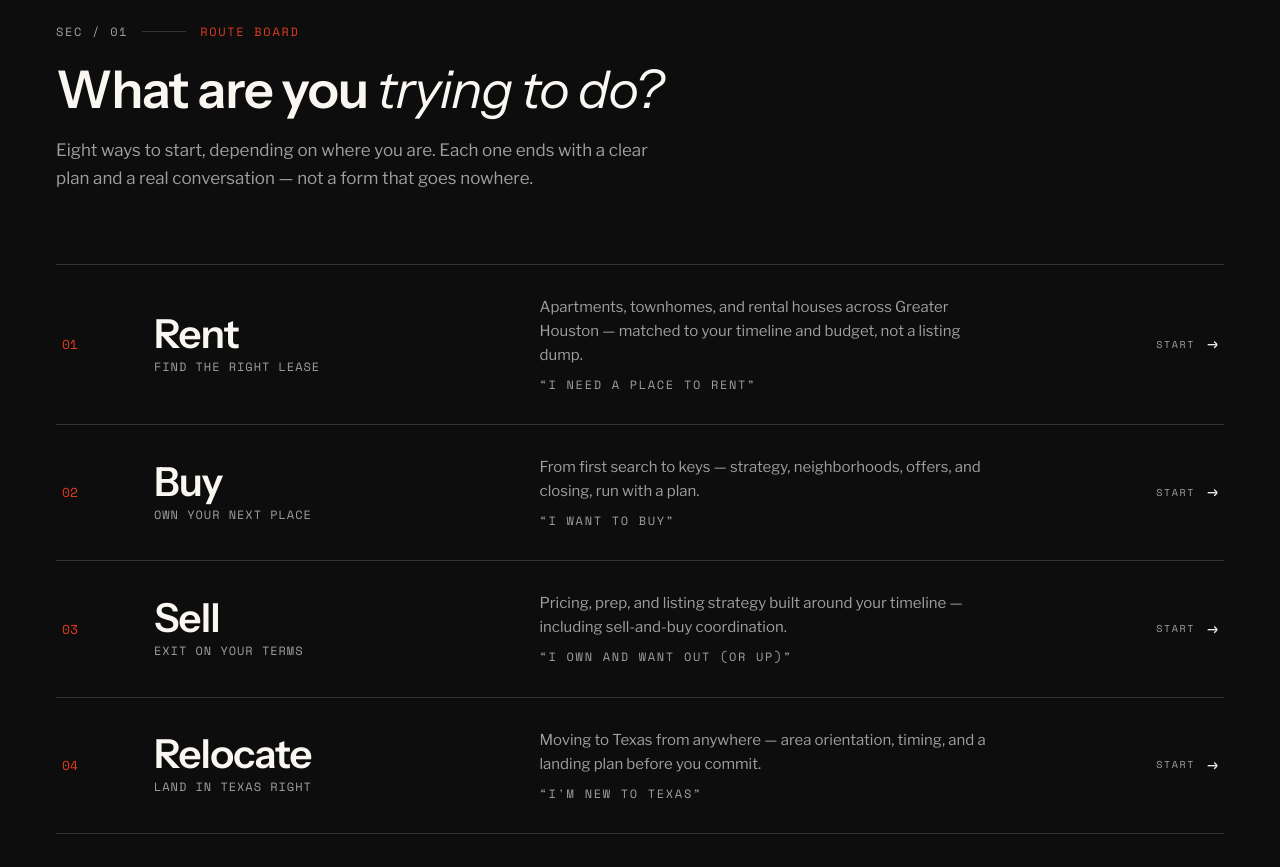
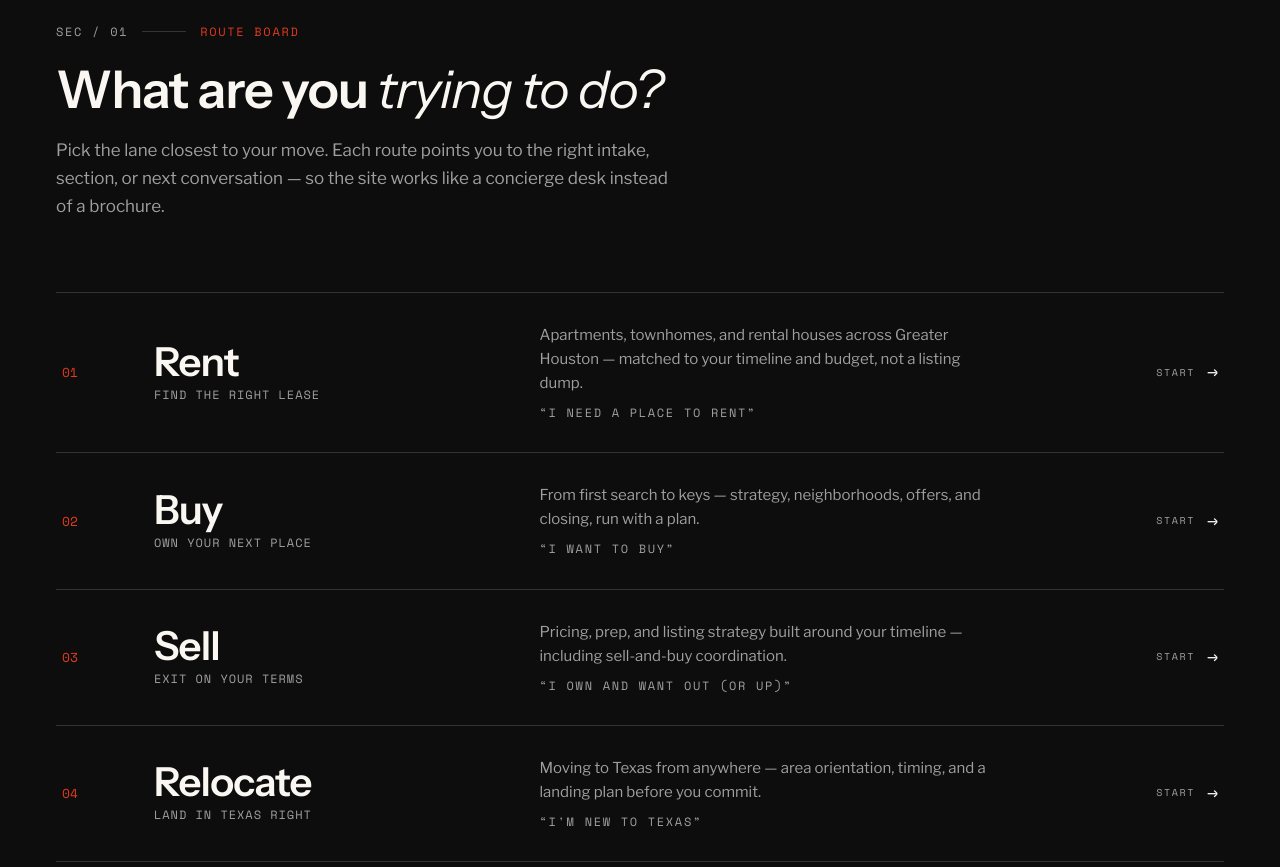
Before and after one commit to d8dles/jwillsoldit-hub, a React (Vite) app: page / in a window 1280 px wide. Shown: the part 1940-2807 px from the top of the page. Built offline with nearby package versions, Linux system fonts and the light colour scheme.

Commit message:
Sharpen Route Board section copy

```diff
--- a/src/sections/RouteBoardSection.tsx
+++ b/src/sections/RouteBoardSection.tsx
@@ -14,7 +14,7 @@ export function RouteBoardSection() {
               What are you <em>trying to do?</em>
             </>
           }
-          lede="Eight ways to start, depending on where you are. Each one ends with a clear plan and a real conversation — not a form that goes nowhere."
+          lede="Pick the lane closest to your move. Each route points you to the right intake, section, or next conversation — so the site works like a concierge desk instead of a brochure."
         />
         <RouteBoard />
       </div>
```
